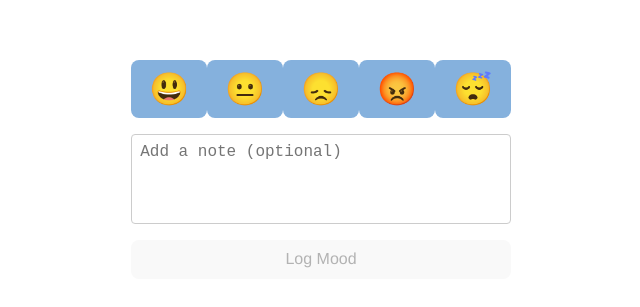
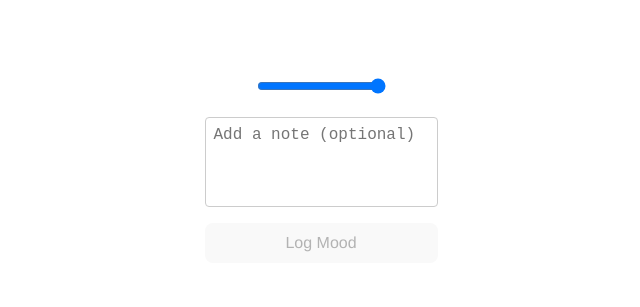
Before and after one commit to Moodo-dev/MoodoCore, a Vue app: page / in a window 1280 px wide. Shown: the part 325-632 px from the top of the page, without its empty margins (319-959 px from the left). Built offline with nearby package versions, Linux system fonts and the light colour scheme.

Commit message:
Defiinie a slider that maps to the moods

```diff
--- a/src/components/MoodSelector.vue
+++ b/src/components/MoodSelector.vue
@@ -1,13 +1,15 @@
 <template>
   <div class="moodSelector">
-    <button
+    <input type="range" min="0" :max="moods.length - 1" />
+
+    <!-- <button
       v-for="mood in moods"
       :key="mood"
       :class="[{ selected: mood === modelValue }, isModal ? 'modalButton' : null]"
       @click="$emit('update:modelValue', mood)"
     >
       {{ mood }}
-    </button>
+    </button> -->
   </div>
 </template>
 
```
